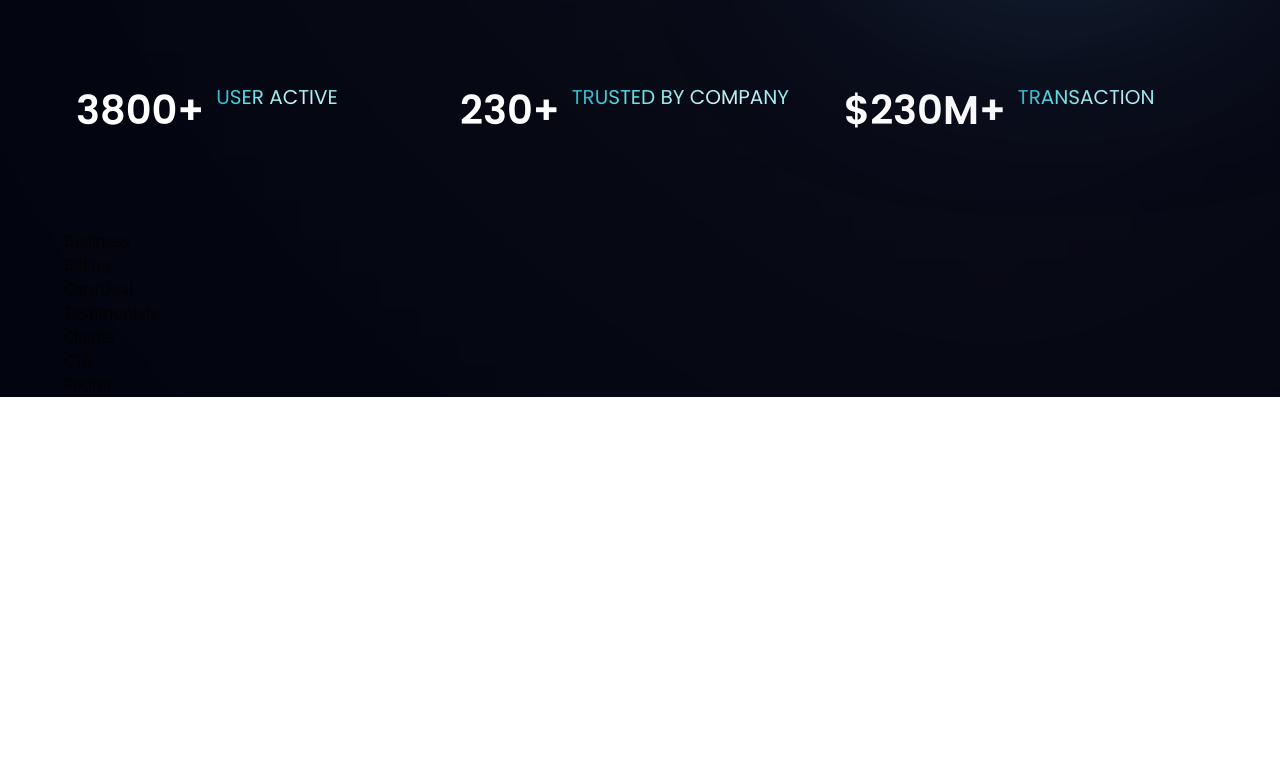
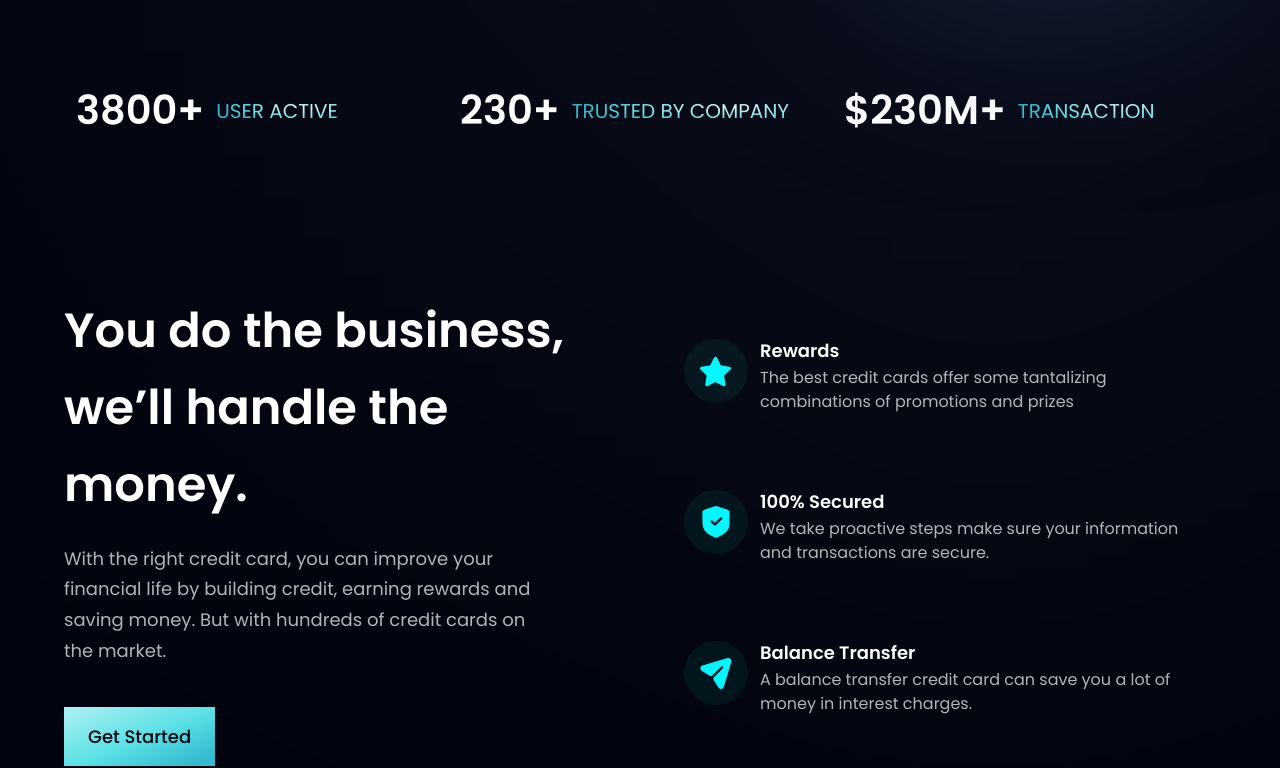
Before and after one commit to derwin9227/bank-modern, a React (Vite) app: page / in a window 1280 px wide. Shown: the part 716-1484 px from the top of the page. Before the commit the page ends 1113 px from the top, so only its background shows below. Built offline with nearby package versions, Linux system fonts and the light colour scheme.

Commit message:
build stats and business section

```diff
--- a/src/components/Business.jsx
+++ b/src/components/Business.jsx
@@ -1,8 +1,50 @@
-import React from 'react'
+import React from 'react';
+
+import { features } from '../constants';
+import styles, { layout } from '../style';
+import Button from './Button';
+
+const FeatureCard = ({icon, title, content, index}) => (
+  <div className={`flex flex-row p-6 rounded-[20px]
+        ${index !== features.length - 1 ? "mb-6" : "mb-0" }
+        feature-card`}>
+    <div className={`w-[64px] h-[64px] rounded-full ${styles.flexCenter} bg-dimBlue`}>
+      <img src={icon} alt="icon" className='w-[50%] h-[50%] object-contain' />
+    </div>
+    <div className="flex-1 flex flex-col ml-3">
+      <h4 className='font-poppins font-semibold text-white text-[18px] leading-[23px] mb-1'>
+        {title}
+      </h4>
+      <p className='font-poppins font-normal text-dimWhite text-[16px] leading-[24px] mb-1'>
+        {content}
+      </p>
+    </div>
+
+  </div>
+);
 
 const Business = () => {
   return (
-    <div>Business</div>
+    <section id="features" className={layout.section}>
+      <div className={layout.sectionInfo}>
+        <h2 className={styles.heading2}>
+          You do the business, <br className='sm:block hidden'/>we’ll handle the money.
+        </h2>
+        <p className={`${styles.paragraph} max-w-[470px] mt-5`}>
+          With the right credit card, you can improve your financial life by building credit, earning rewards and saving money. But with hundreds of credit cards on the market.
+        </p>
+
+        <Button styles={"mt-10"} />
+      </div>
+
+      <div className={`${layout.sectionImg} flex-col`}>
+        {
+          features.map((feature, index) => (
+            <FeatureCard key={feature.id} {...feature} index={index} />
+        ))}
+      </div>
+
+    </section>
   )
 }
 
--- a/src/components/Button.jsx
+++ b/src/components/Button.jsx
@@ -1,8 +1,12 @@
 import React from 'react'
 
-const Button = () => {
+const Button = ({styles}) => {
   return (
-    <div>Button</div>
+    <button type="button"
+    className={`py-4 px-6 bg-blue-gradient font-poppins
+     font-medium text-[18px] text-primary outline-none ${styles}`}>
+      Get Started
+    </button>
   )
 }
 
--- a/src/components/Stats.jsx
+++ b/src/components/Stats.jsx
@@ -3,21 +3,18 @@
 import { stats } from '../constants';
 
 const Stats = () => (
-    <section class= {`${styles.flexCenter}
-    flex-row flex-wrap sm:mb-20 mb-6`}>
-      {stats.map((stat) => (
-        <div key={stat.id}
-        className={`flex-1 flex justify-start items_center flex-row m-3`}>
-          <h4 className='font-poppins font-semibold
-           xs:text-[40px] text-[30px] xs:leading-[53px]
-           leading-[43px] text-white'>{stat.value}</h4>
-          <p className='font-poppins font-normal
-          xs:text-[20px] text-[15px] xs:leading-[26px]
-          leading-[21px] text-gradient uppercase ml-3'
-          >{stat.title}</p>
-        </div>
-      ))}
-    </section>
-  )
+  <section className={`${styles.flexCenter} flex-row flex-wrap sm:mb-20 mb-6`}>
+    {stats.map((stat) => (
+      <div key={stat.id} className={`flex-1 flex justify-start items-center flex-row m-3`} >
+        <h4 className="font-poppins font-semibold xs:text-[40px] text-[30px] xs:leading-[53px] leading-[43px] text-white">
+          {stat.value}
+        </h4>
+        <p className="font-poppins font-normal xs:text-[20px] text-[15px] xs:leading-[26px] leading-[21px] text-gradient uppercase ml-3">
+          {stat.title}
+        </p>
+      </div>
+    ))}
+  </section>
+);
 
 export default Stats
```
